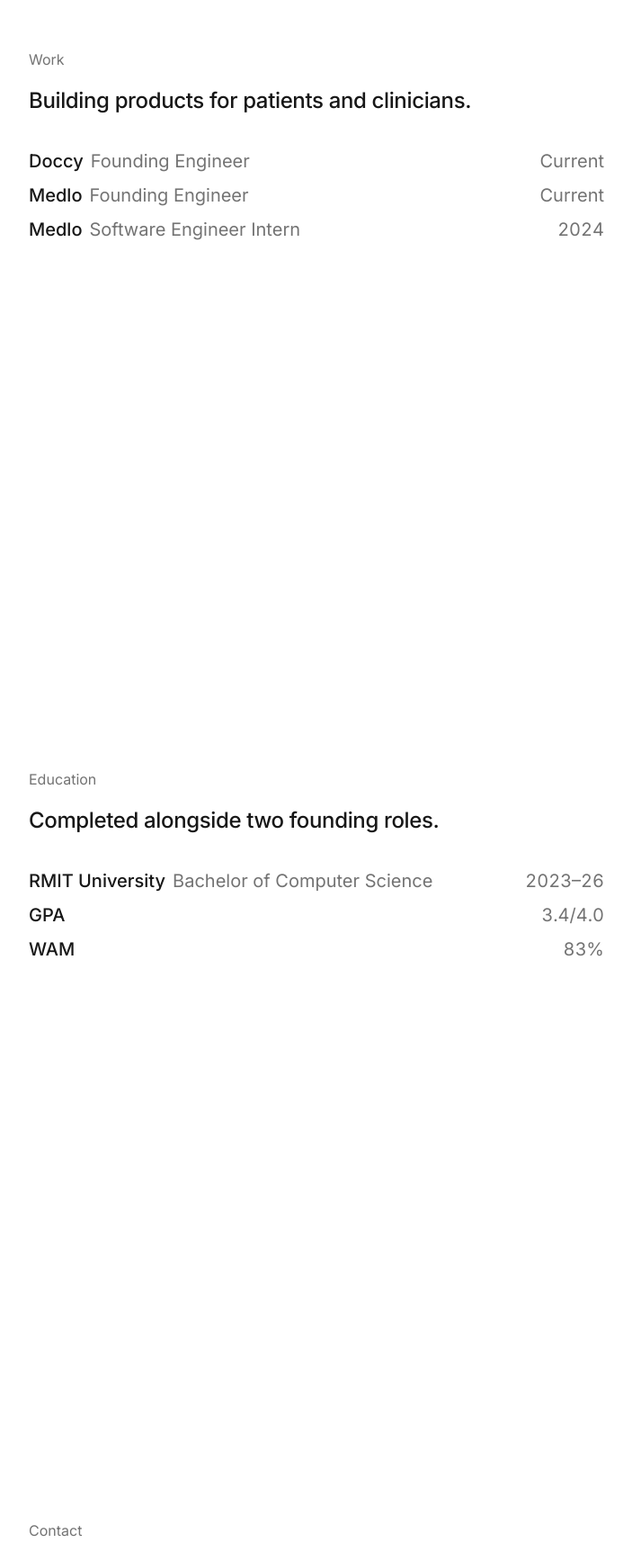
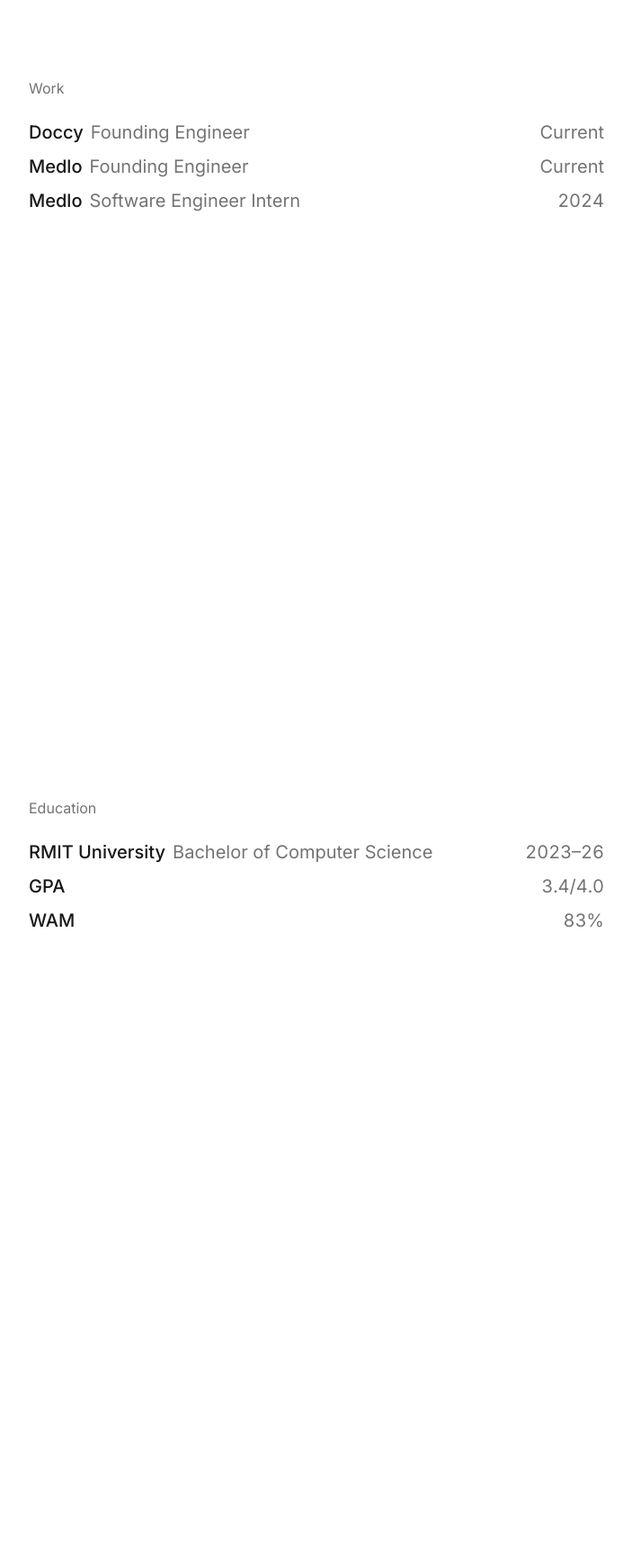
Before and after one commit to Spudgee/portfolio, a Next.js app: page / in a window 1280 px wide. Shown: the part 1036-2761 px from the top of the page at 90% size, without its empty margins (288-991 px from the left). Built offline with nearby package versions, Linux system fonts and the light colour scheme.

Commit message:
One summary statement, at the top: Work, Education and Contact are a label and their rows

```diff
--- a/components/snap-section.tsx
+++ b/components/snap-section.tsx
@@ -2,8 +2,9 @@ import type { Section } from "@/content/site";
 
 /**
  * One screen of the home page's vertical carousel, laid out like a section of Brian Lovin's about
- * page: a small grey label, the statement at lead size in medium weight, then its rows or buttons,
- * in a 40rem column centred on the screen both ways. The fixed bar floats over the top padding.
+ * page: a small grey label, the summary statement at lead size where the section has one (only the
+ * first does), then its rows or buttons, in a 40rem column centred on the screen both ways. The
+ * fixed bar floats over the top padding.
  */
 export function SnapSection({
 	section,
@@ -22,10 +23,14 @@ export function SnapSection({
 				<h2 id={`${section.id}-heading`} className="text-muted">
 					{section.label}
 				</h2>
-				<p className="mt-4 text-lead font-medium text-pretty">
-					{section.statement}
-				</p>
-				<div className="mt-8">{children}</div>
+				{"statement" in section && (
+					<p className="mt-4 text-lead font-medium text-pretty">
+						{section.statement}
+					</p>
+				)}
+				<div className={"statement" in section ? "mt-8" : "mt-4"}>
+					{children}
+				</div>
 			</div>
 		</section>
 	);
--- a/content/site.ts
+++ b/content/site.ts
@@ -13,25 +13,13 @@ export const PATHS = {
 
 /**
  * The home page's sections, top to bottom: each is one screen of the carousel and one nav item.
- * About opens the page with the longer statement; the others say what their rows cannot.
+ * Only About carries a statement, the one summary at the top; the rest are a label and their rows.
  */
 export const SECTIONS = [
 	{ id: "about", label: "About", statement: PERSON.bio },
-	{
-		id: "work",
-		label: "Work",
-		statement: "Building products for patients and clinicians.",
-	},
-	{
-		id: "education",
-		label: "Education",
-		statement: "Completed alongside two founding roles.",
-	},
-	{
-		id: "contact",
-		label: "Contact",
-		statement: "Always happy to talk product, design and engineering.",
-	},
+	{ id: "work", label: "Work" },
+	{ id: "education", label: "Education" },
+	{ id: "contact", label: "Contact" },
 ] as const;
 
 export type Section = (typeof SECTIONS)[number];
```
